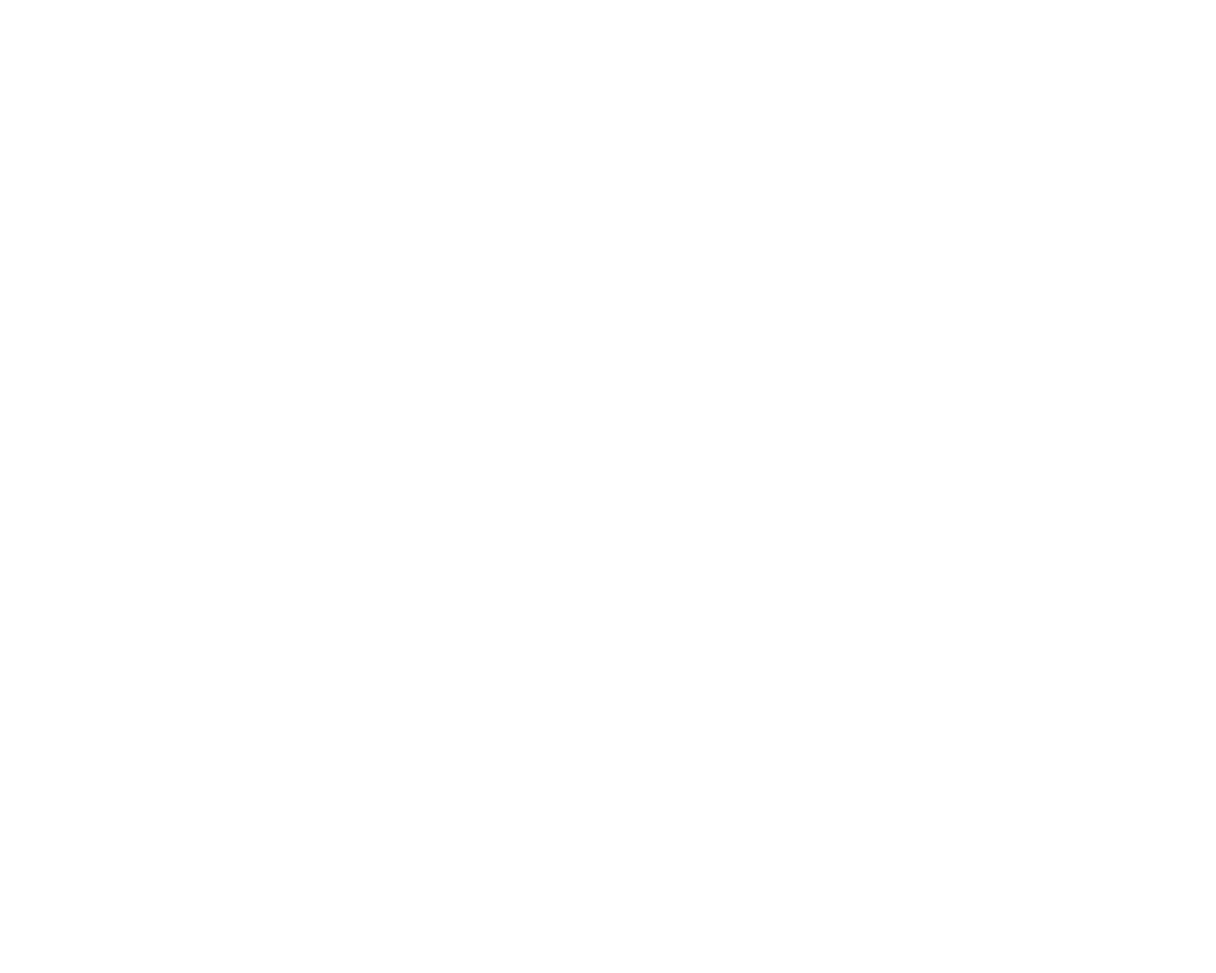
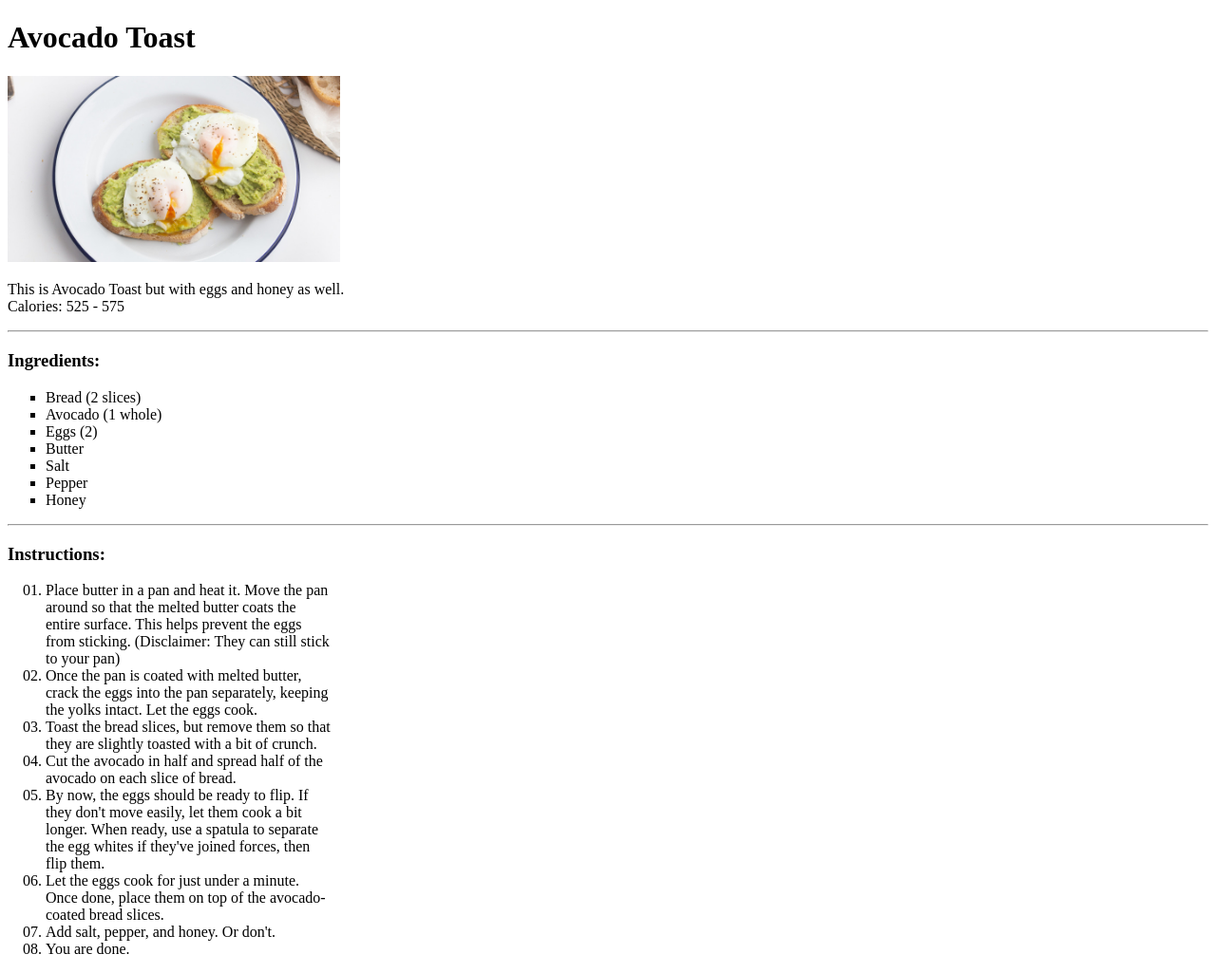
Before and after one commit to nicholas-maspons/IntroToWebDev, a plain HTML site: page Week-01/index.html in a window 1280 px wide. Shown: the whole page at 95% size. Before the commit the page ends 800 px from the top, so only its background shows below. Drawn offline with Linux system fonts and the light colour scheme.

Commit message:
Week 1 Homework
Added the index.html file

```diff
--- a/Week-01/index.html
+++ b/Week-01/index.html
@@ -1,11 +1,68 @@
 <!DOCTYPE html>
-<html lang="en">
-<head>
-    <meta charset="UTF-8">
-    <meta name="viewport" content="width=device-width, initial-scale=1.0">
-    <title>Document</title>
-</head>
-<body>
+<html>
+    <head>
+        <meta charset="UTF-8">
+        <meta name="viewport" content="width=device-width, initial-scale=1">
+        <title>Avocado Toast Recipe</title>
+        <style>
+            ul {
+                list-style-type: square;
+            }
+            ol {
+                list-style-type: decimal-leading-zero;
 
-</body>
+            }
+            li {
+                max-width: 300px;
+            }
+        </style>
+    </head>
+
+    <body>
+        <h1>Avocado Toast</h1>
+        <img src="avocado-toast.jpg" alt="Image: Avocado Toast" width="350px">
+        <p>
+        This is Avocado Toast but with eggs and honey as well.<br>
+        Calories: 525 - 575
+        </p>
+        <hr>
+        <h3>Ingredients:</h3>
+        <ul>
+            <li>Bread (2 slices)</li>
+            <li>Avocado (1 whole)</li>
+            <li>Eggs (2)</li>
+            <li>Butter</li>
+            <li>Salt</li>
+            <li>Pepper</li>
+            <li>Honey</li>
+        </ul>
+        <hr>
+        <h3>Instructions:</h3>
+        <ol>
+            <li>
+                Place butter in a pan and heat it. Move the pan around so that the melted butter coats the entire surface. This helps prevent the eggs from sticking. (Disclaimer: They can still stick to your pan)
+            </li>
+            <li>
+                Once the pan is coated with melted butter, crack the eggs into the pan separately, keeping the yolks intact. Let the eggs cook.
+            </li>
+            <li>
+                Toast the bread slices, but remove them so that they are slightly toasted with a bit of crunch.
+            </li>
+            <li>
+                Cut the avocado in half and spread half of the avocado on each slice of bread.
+            </li>
+            <li>
+                By now, the eggs should be ready to flip. If they don't move easily, let them cook a bit longer. When ready, use a spatula to separate the egg whites if they've joined forces, then flip them.
+            </li>
+            <li>
+                Let the eggs cook for just under a minute. Once done, place them on top of the avocado-coated bread slices.
+            </li>
+            <li>
+                Add salt, pepper, and honey. Or don't.
+            </li>
+            <li>
+                You are done.
+            </li>
+        </ol>
+    </body>
 </html>
```
